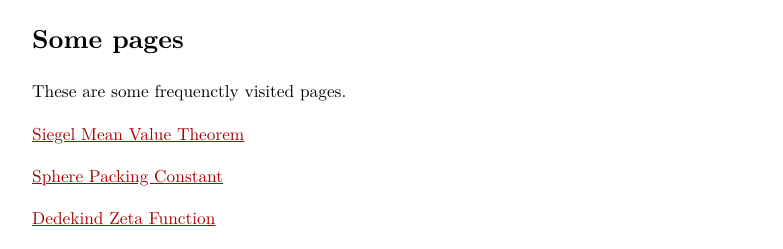
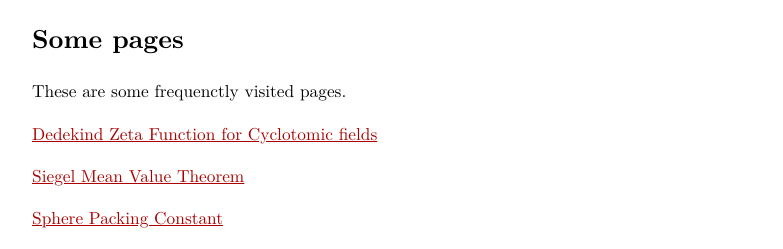
Before and after one commit to nihargargava/nihargargava.github.io, a plain HTML site: page wiki/index.html in a window 1280 px wide. Shown: the part 232-481 px from the top of the page, without its empty margins (248-1031 px from the left). Drawn offline with nearby package versions, Linux system fonts and the light colour scheme.

Commit message:
Publishing latest wiki

```diff
--- a/wiki/index.html
+++ b/wiki/index.html
@@ -28,9 +28,9 @@
 <p>This is a place where I collect useful research related information that I frequently use. In here, you may find citations, important results, definitions, etc.</p>
 <h2 id="some-pages">Some pages</h2>
 <p>These are some frequenctly visited pages.</p>
+<p><a href="dz_for_cyclotomic.html">Dedekind Zeta Function for Cyclotomic fields</a></p>
 <p><a href="smt.html">Siegel Mean Value Theorem</a></p>
 <p><a href="sphere_packing_constant.html">Sphere Packing Constant</a></p>
-<p><a href="dedekind_zeta.html">Dedekind Zeta Function</a></p>
 <h1 id="about-this-wiki">About this wiki</h1>
 <p>This wiki runs with the help of <a href="https://github.com/vimwiki/vimwiki">vimwiki</a> and <a href="https://pandoc.org">pandoc</a>.</p>
 <p>The pages of this wiki look like they are written in <span class="math inline">\(\LaTeX\)</span>. This is thanks to <a href="https://github.com/davidrzs/latexcss">latexcss</a>.</p>
```
